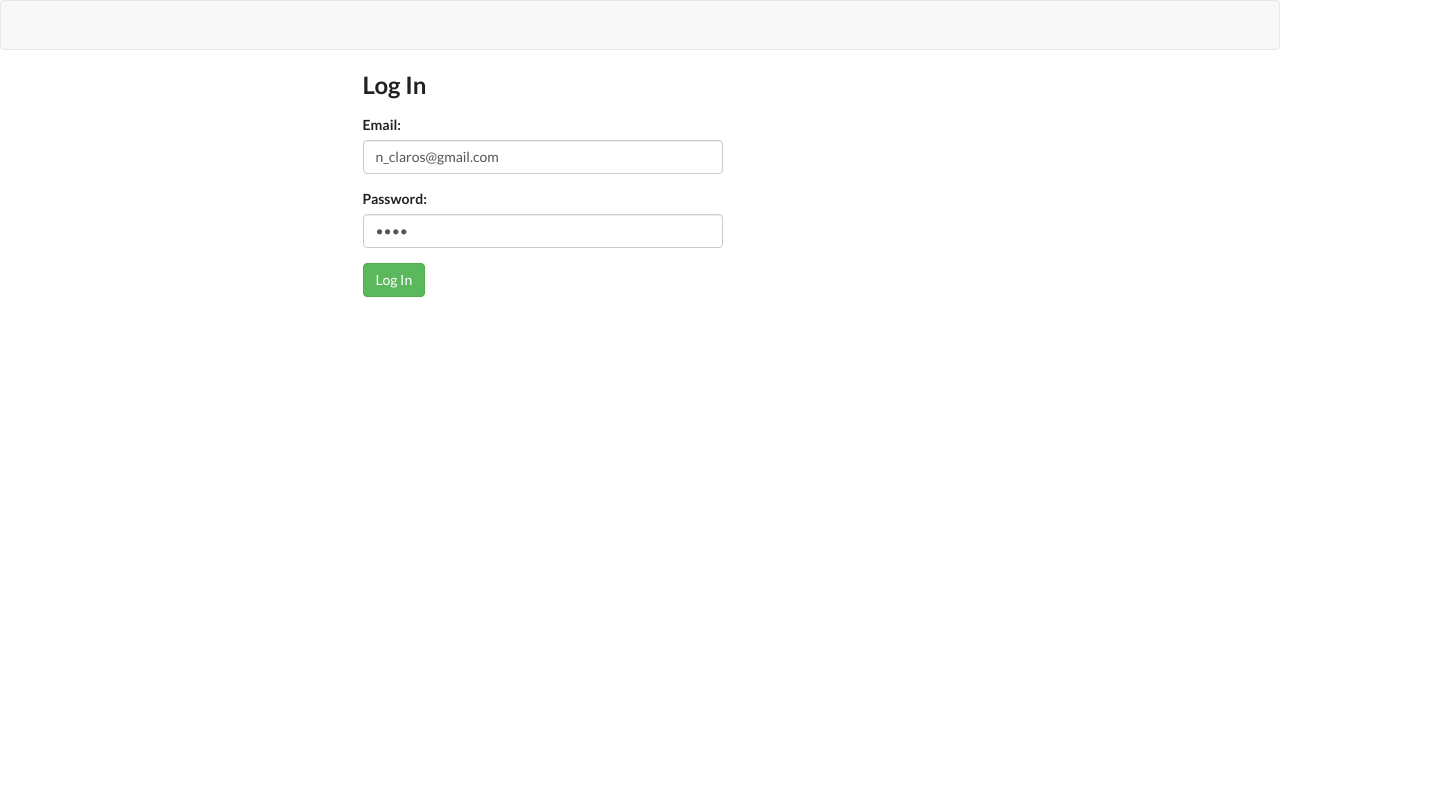
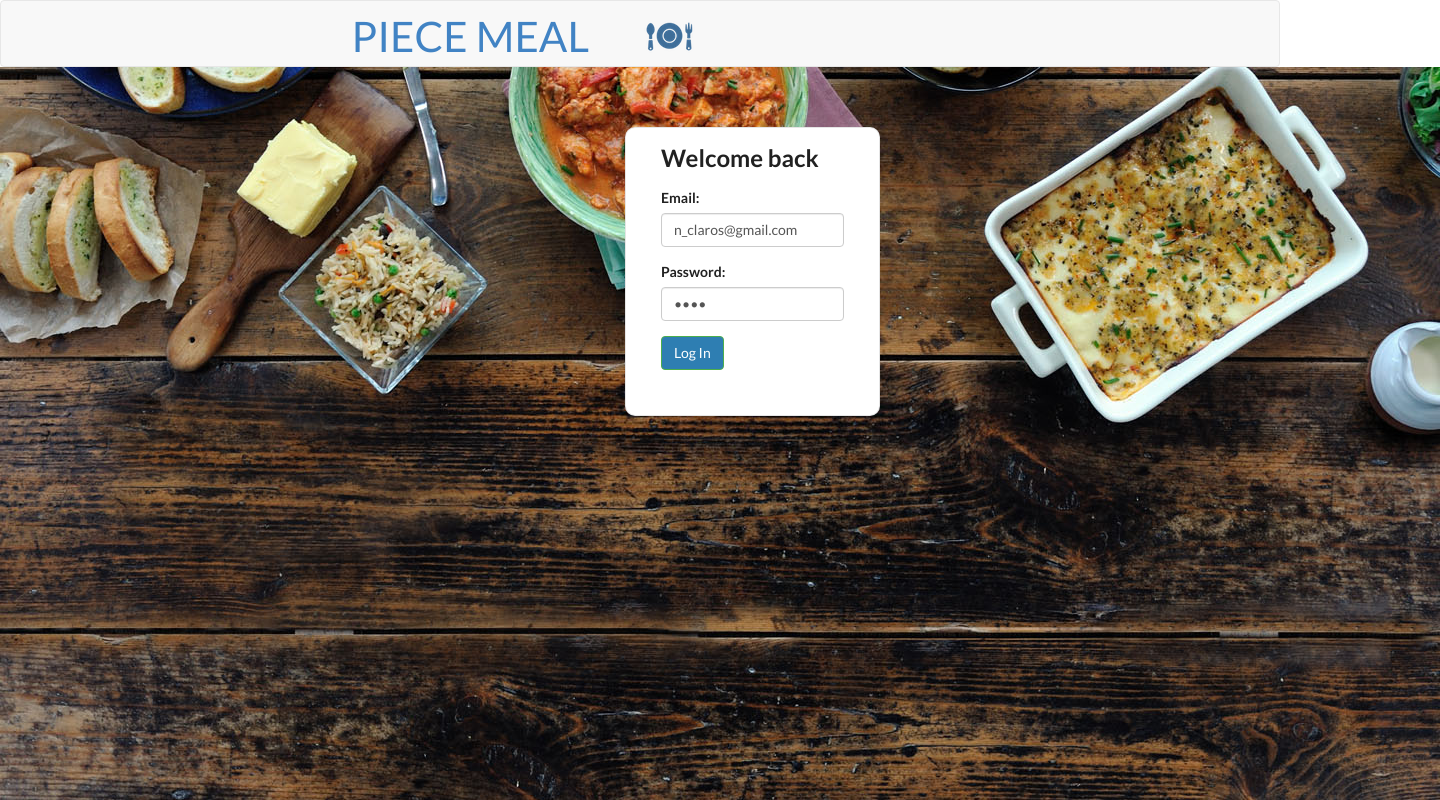
Before and after one commit to paolitaclo/piece-meal-angular, an Angular app in the folder piece-meal-angular/: page / in a window 1280 px wide. Shown: the top 800 px of the page, 1440 px wide, since content can reach past the window. Built offline with nearby package versions, Linux system fonts and the light colour scheme.

Commit message:
styling log in info

```diff
--- a/piece-meal-angular/src/app/app.component.css
+++ b/piece-meal-angular/src/app/app.component.css
@@ -0,0 +1,17 @@
+.container {
+  width: 100%;
+  padding: 0;
+}
+.anchor {
+  padding: .5em;
+  font-size: 30apx;
+}
+.main-image{
+  background-image: url('../assets/images/background2.jpg');
+  background-repeat: no-repeat;
+  width: 1440px;
+  height: 978px;
+}
+.custom {
+    margin-bottom: 0;
+}
--- a/piece-meal-angular/src/app/app.component.ts
+++ b/piece-meal-angular/src/app/app.component.ts
@@ -4,15 +4,27 @@ import { AuthenticationService } from './services/authentication.service';
 @Component({
   selector: 'app-root',
   template: `
-  <div class="">
-    <div class="navbar navbar-default">
-      <div class="container">
-        <div class="navbar-left">
-          <button class="" (click)="logOut()" *ngIf="authenticationService.userInfo" name="logOut">Log Out</button>
+  <div class="container">
+    <nav class="navbar navbar-default custom">
+      <div class="row">
+        <div class="col-xs-6 col-s-6 col-md-6 brand brand-name">
+          <a class="anchor" href="#">PIECE MEAL</a>
+        </div>
+        <div class="col-xs-2 col-md-2 logo-div">
+              <img class="logo-image" alt="Brand" src="../assets/images/icon-food.png">
+              </div>
+        <div class="col-xs-4 col-md-4 button-right">
+          <div class="">
+            <div class="">
+              <button class="btn btn-primary btn-lg" (click)="logOut()" *ngIf="authenticationService.userInfo" name="logOut">Log Out</button>
+            </div>
+          </div>
         </div>
       </div>
-    </div>
-    <div class="">
+
+    </nav>
+
+    <div class="main-image">
       <app-main-page *ngIf="authenticationService.userInfo; else signInPage">
       </app-main-page>
       <ng-template #signInPage>
--- a/piece-meal-angular/src/app/components/main-page/main-page.component.css
+++ b/piece-meal-angular/src/app/components/main-page/main-page.component.css
@@ -1,7 +1,5 @@
-/*.top-container{
-  height: 200px;
-  width: 100%;
-  font-family: "Helvetic", "Arial", sans-serif;
-  line-height: 1.5;
-  padding: 4em 1em;
-}*/
+.center-cubes {
+  display: flex;
+  align-items: center;
+  justify-content: center;
+}
--- a/piece-meal-angular/src/app/components/main-page/main-page.component.ts
+++ b/piece-meal-angular/src/app/components/main-page/main-page.component.ts
@@ -3,8 +3,8 @@ import { RecipesService } from '../../services/recipes.service';
 @Component({
   selector: 'app-main-page',
   template: `
-    <div clas="jumboton">
-      <app-navigation-bar (onSearch)="recipesFound($event)"></app-navigation-bar>
+    <div clas="jumboton center-cubes">
+      <app-navigation-bar (onSearch)="recipesFound($event)" ></app-navigation-bar>
       <app-recipes-list [recipes]="recipes"></app-recipes-list>
     </div>
   `,
--- a/piece-meal-angular/src/app/components/navigation-bar/navigation-bar.component.css
+++ b/piece-meal-angular/src/app/components/navigation-bar/navigation-bar.component.css
@@ -0,0 +1,7 @@
+.center-cubes {
+  display: flex;
+  align-items: center;
+  justify-content: center;
+  padding-top: 100px;
+  padding-bottom: 100px;
+}
--- a/piece-meal-angular/src/app/components/navigation-bar/navigation-bar.component.ts
+++ b/piece-meal-angular/src/app/components/navigation-bar/navigation-bar.component.ts
@@ -3,9 +3,11 @@ import { Component, Output, EventEmitter } from '@angular/core';
 @Component({
   selector: 'app-navigation-bar',
   template: `
-    <div>
-      <form (ngSubmit)="searchRecipe(query, $event)" #searchForm="ngForm">
-        <input type="text" [(ngModel)]="query" name="query"/>
+    <div class="center-cubes">
+      <form class="navbar-form"(ngSubmit)="searchRecipe(query, $event)" #searchForm="ngForm">
+        <div class="form-group">
+          <input class="form-control" type="text" [(ngModel)]="query" name="query"/>
+        </div>
         <input class="btn btn-primary btn-lg" type="submit" value="Search Recipe"/>
       </form>
     </div>
--- a/piece-meal-angular/src/app/components/recipe-item/recipe-item.component.css
+++ b/piece-meal-angular/src/app/components/recipe-item/recipe-item.component.css
@@ -0,0 +1,6 @@
+.recipe-card {
+  /*width: 50%;*/
+  display: flex;
+  align-items: center;
+  justify-content: center;
+}
--- a/piece-meal-angular/src/app/components/recipe-item/recipe-item.component.ts
+++ b/piece-meal-angular/src/app/components/recipe-item/recipe-item.component.ts
@@ -3,7 +3,9 @@ import { Component, OnInit, Input } from '@angular/core';
 @Component({
   selector: 'app-recipe-item',
   template:`
-  <div class="container">
+  <div class="container recipe-card">
+    <div class="row">
+      <div class="col-s-8 col-l-5 col-l-offset-3">
         <div class="panel panel-danger">
           <div class="panel-heading">
             <h3 class="panel-title">{{recipe.name}}</h3>
@@ -21,8 +23,9 @@ import { Component, OnInit, Input } from '@angular/core';
             </div>
           </div>
         </div>
-
-  `,
+      </div>
+    </div>
+  </div>`,
   styleUrls: ['./recipe-item.component.css']
 })
 export class RecipeItemComponent implements OnInit {
--- a/piece-meal-angular/src/app/components/sign-in/sign-in.component.css
+++ b/piece-meal-angular/src/app/components/sign-in/sign-in.component.css
@@ -0,0 +1,15 @@
+.wrapper{
+  margin-top: 60px;
+  margin-bottom: 60px;
+}
+.form-login {
+  max-width: 380px;
+ padding: 15px 35px 45px;
+ margin: 0 auto;
+ background-color: #fff;
+ border: 1px solid rgba(0,0,0,0.1);
+ border-radius: 10px;
+}
+.blue-login {
+  background-color: #2e7eb2;
+}
--- a/piece-meal-angular/src/app/components/sign-in/sign-in.component.html
+++ b/piece-meal-angular/src/app/components/sign-in/sign-in.component.html
@@ -1,8 +1,8 @@
 <div class="container">
-  <div class="row">
-    <div class="col-md-4 col-md-offset-3">
-      <div>
-        <h2>Log In</h2>
+  <div class="row wrapper">
+    <div class="col-md-offset-5 col-md-3">
+      <div class="form-login">
+        <h2>Welcome back</h2>
         <form (ngSubmit)="signInUser(credentials)" #signInForm="ngForm">
           <div class="form-group">
             <label for="email">Email:</label>
@@ -13,7 +13,7 @@
             <input type="password" class="form-control" id="password" required [(ngModel)]="credentials.password" name="password">
           </div>
 
-          <button type="submit" class="btn btn-success">Log In</button>
+          <button type="submit" class="btn btn-success blue-login">Log In</button>
         </form>
       </div>
     </div>
--- a/piece-meal-angular/src/styles.css
+++ b/piece-meal-angular/src/styles.css
@@ -1,11 +1,39 @@
 /* You can add global styles to this file, and also import other style files */
 @import './assets/vendors/semantic.min.css';
 
-/*body{
-  margin: 0 auto;
-  max-width: 50em;
-  font-family: "Helvetic", "Arial", sans-serif;
-  line-height: 1.5;
-  padding: 4em 1em;
-  color: #555;
+/*.container {
+  width: 100%;
+  padding: 0;
 }*/
+
+.brand {
+  font-size: 3em;
+  margin: 25px 0 0 0;
+}
+
+.brand a {
+  margin-left: 20px;
+}
+
+.row {
+  width: 100%;
+}
+
+.button-right {
+  text-align: right;
+  padding-top: 8px;
+}
+
+.btn-default {
+  margin-top: 10px;
+}
+.logo-image {
+  text-align: left;
+}
+.logo-div {
+  margin-top: 5px;
+}
+
+.brand-name {
+  text-align: right;
+}
```
Also changed, not shown: piece-meal-angular/src/assets/images/background2.jpg (added), piece-meal-angular/src/assets/images/icon-food.png (added). Lines whose indentation alone changed are shown as unchanged.
